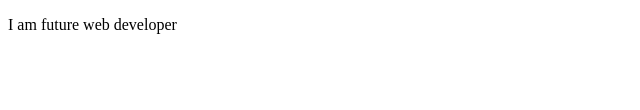
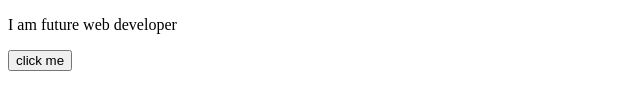
Before and after one commit to fardinmahbub/my-first-website, a plain HTML site: page index.html in a window 1280 px wide. Shown: the part 152-262 px from the top of the page, without its empty margins (0-640 px from the left). Drawn offline with Linux system fonts and the light colour scheme.

Commit message:
button head

```diff
--- a/index.html
+++ b/index.html
@@ -10,5 +10,6 @@
      <h2>Look mama,I am using github</h2>
      <h3>Its not your mama,its your amma</h3>
      <p>I am future web developer</p>
+     <a href="www.facebook.com?pranto.mahbub1"><button>click me</button></a>
 </body>
 </html>
```
